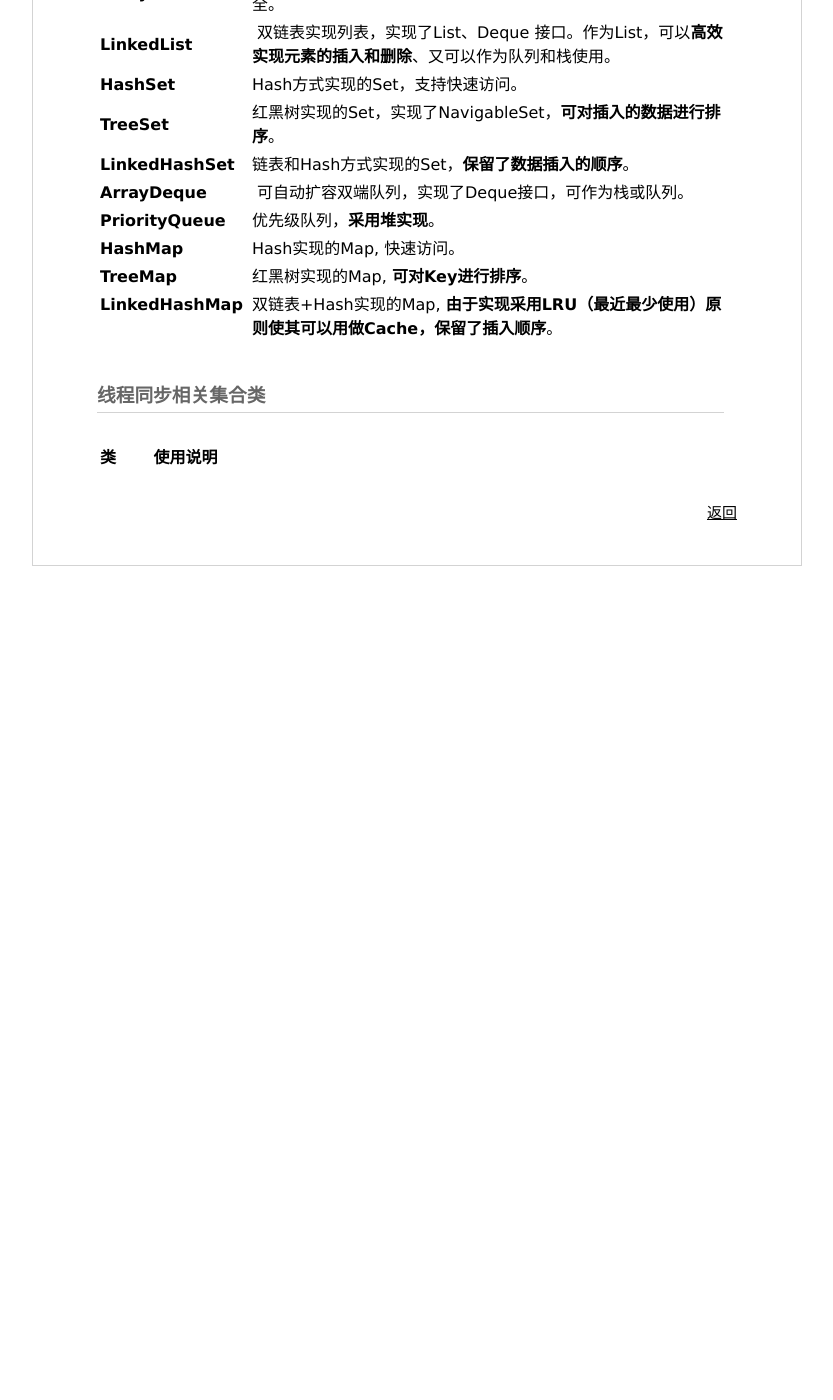
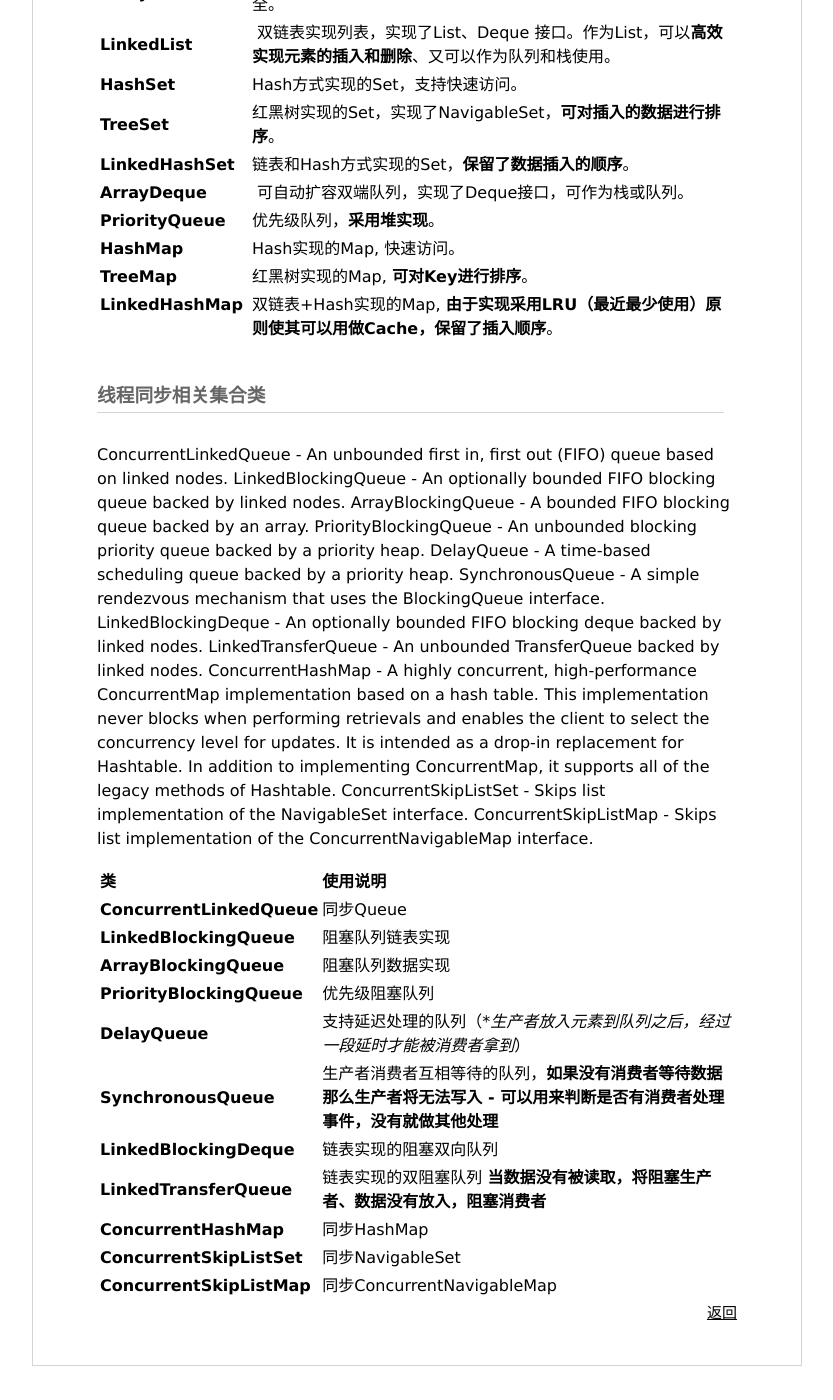
Before and after one commit to chufengma/blog, a Jekyll site: the page built from _posts/2017-11-01-Java集合框架大纲.md, in a window 1280 px wide and 1400 px high, scrolled down 1472 px. Shown: the whole window, without its empty margins (224-1057 px from the left). Built offline with Jekyll 4.4.1, drawn with Linux system fonts in a browser that asks for light colours; our own code applies the rules of GitHub Pages for plain Markdown files; before the commit the page ends 2102 px from its top, so only the background shows below that; some of the changed text lies outside the part shown.

Commit message:
Update 2017-11-01-Java集合框架大纲.md

```diff
--- a/_posts/2017-11-01-Java集合框架大纲.md
+++ b/_posts/2017-11-01-Java集合框架大纲.md
@@ -17,7 +17,7 @@
 | **Queue**          | 队列，一堆具有先进先出存取特性的集合，是Collection子类：add（抛异常）, offer 插入元素、element（抛异常）, peek 查询队列首部元素、remove（抛异常）,poll 队列出栈。 |
 | **Deque**          | 双端队列，既可以当队列也可以当栈，是Queue子类。|
 | **BlockingQueue**  | 阻塞队列，队列没有数据时候将当前线程阻塞。|
-| **TransferQueue**  | 双阻塞队列，既阻塞生产者也阻塞消费者（当数据没有被读取，将阻塞生产者、数据没有放入，阻塞消费者）。|
+| **TransferQueue**  | 双阻塞队列，既阻塞生产者也阻塞消费者（**当数据没有被读取，将阻塞生产者、数据没有放入，阻塞消费者**）。|
 | **BlockingDeque**  | 阻塞队列、阻塞栈。|
 | **Map**            | 键值对，key不能重复。|
 | **SortedMap**      | key可以排序的Map。|
@@ -42,7 +42,28 @@
 
 
 ### 线程同步相关集合类
+ConcurrentLinkedQueue - An unbounded first in, first out (FIFO) queue based on linked nodes.
+LinkedBlockingQueue - An optionally bounded FIFO blocking queue backed by linked nodes.
+ArrayBlockingQueue - A bounded FIFO blocking queue backed by an array.
+PriorityBlockingQueue - An unbounded blocking priority queue backed by a priority heap.
+DelayQueue - A time-based scheduling queue backed by a priority heap.
+SynchronousQueue - A simple rendezvous mechanism that uses the BlockingQueue interface.
+LinkedBlockingDeque - An optionally bounded FIFO blocking deque backed by linked nodes.
+LinkedTransferQueue - An unbounded TransferQueue backed by linked nodes.
+ConcurrentHashMap - A highly concurrent, high-performance ConcurrentMap implementation based on a hash table. This implementation never blocks when performing retrievals and enables the client to select the concurrency level for updates. It is intended as a drop-in replacement for Hashtable. In addition to implementing ConcurrentMap, it supports all of the legacy methods of Hashtable.
+ConcurrentSkipListSet - Skips list implementation of the NavigableSet interface.
+ConcurrentSkipListMap - Skips list implementation of the ConcurrentNavigableMap interface.
 
 | 类          | 使用说明 |
 | :---------- |:-------------|
-| | |
+| **ConcurrentLinkedQueue** | 同步Queue |
+| **LinkedBlockingQueue** | 阻塞队列链表实现 |
+| **ArrayBlockingQueue** | 阻塞队列数据实现 |
+| **PriorityBlockingQueue** | 优先级阻塞队列 |
+| **DelayQueue** | 支持延迟处理的队列（**生产者放入元素到队列之后，经过一段延时才能被消费者拿到*） |
+| **SynchronousQueue** | 生产者消费者互相等待的队列，**如果没有消费者等待数据那么生产者将无法写入 - 可以用来判断是否有消费者处理事件，没有就做其他处理** |
+| **LinkedBlockingDeque** | 链表实现的阻塞双向队列 |
+| **LinkedTransferQueue** | 链表实现的双阻塞队列 **当数据没有被读取，将阻塞生产者、数据没有放入，阻塞消费者** |
+| **ConcurrentHashMap** | 同步HashMap |
+| **ConcurrentSkipListSet** | 同步NavigableSet |
+| **ConcurrentSkipListMap** | 同步ConcurrentNavigableMap |
```
